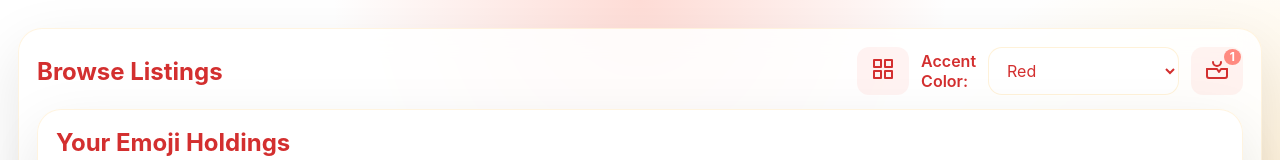
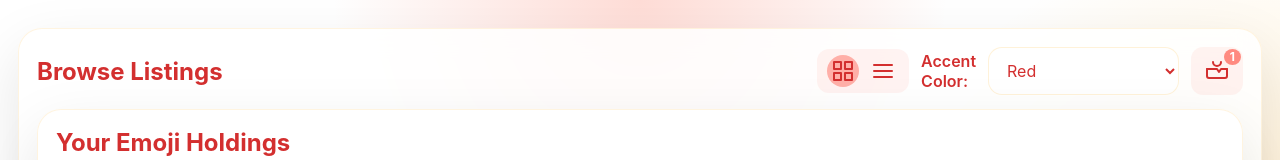
Before and after one commit to pri-m-05/emoji-exchange, a React (Vite) app in the folder emoji-exchange-starter/: page / in a window 1280 px wide. Shown: the top 160 px of the page. Built offline with nearby package versions, Linux system fonts and the light colour scheme.

Commit message:
Show both view toggle icons with highlight circle on selected

```diff
--- a/emoji-exchange-starter/src/App.tsx
+++ b/emoji-exchange-starter/src/App.tsx
@@ -66,21 +66,73 @@ export default function App() {
         <div className="panel-header" style={{ display: "flex", justifyContent: "space-between", alignItems: "center" }}>
           <h2>Browse Listings</h2>
           <div style={{ display: "flex", gap: "12px", alignItems: "center" }}>
-            <button className="button button-secondary" onClick={toggleView} aria-label="Toggle view">
-              {viewMode === "grid" ? (
-                <svg xmlns="http://www.w3.org/2000/svg" width="24" height="24" fill="none" stroke="currentColor" strokeWidth="2" strokeLinecap="round" strokeLinejoin="round" aria-hidden="true" focusable="false" viewBox="0 0 24 24">
+            <button
+              className="button button-secondary"
+              onClick={toggleView}
+              aria-label="Toggle view"
+              style={{
+                display: "flex",
+                gap: "8px",
+                padding: "6px 10px",
+                alignItems: "center",
+                borderRadius: "12px"
+              }}
+            >
+              <span
+                className={`view-icon ${viewMode === "grid" ? "selected" : ""}`}
+                aria-hidden="true"
+                style={{
+                  display: "flex",
+                  alignItems: "center",
+                  justifyContent: "center",
+                  borderRadius: "50%",
+                  padding: "4px"
+                }}
+              >
+                <svg
+                  xmlns="http://www.w3.org/2000/svg"
+                  width="24"
+                  height="24"
+                  fill="none"
+                  stroke="currentColor"
+                  strokeWidth="2"
+                  strokeLinecap="round"
+                  strokeLinejoin="round"
+                  viewBox="0 0 24 24"
+                >
                   <rect x="3" y="3" width="7" height="7"></rect>
                   <rect x="14" y="3" width="7" height="7"></rect>
                   <rect x="14" y="14" width="7" height="7"></rect>
                   <rect x="3" y="14" width="7" height="7"></rect>
                 </svg>
-              ) : (
-                <svg xmlns="http://www.w3.org/2000/svg" width="24" height="24" fill="none" stroke="currentColor" strokeWidth="2" strokeLinecap="round" strokeLinejoin="round" aria-hidden="true" focusable="false" viewBox="0 0 24 24">
+              </span>
+              <span
+                className={`view-icon ${viewMode === "compact" ? "selected" : ""}`}
+                aria-hidden="true"
+                style={{
+                  display: "flex",
+                  alignItems: "center",
+                  justifyContent: "center",
+                  borderRadius: "50%",
+                  padding: "4px"
+                }}
+              >
+                <svg
+                  xmlns="http://www.w3.org/2000/svg"
+                  width="24"
+                  height="24"
+                  fill="none"
+                  stroke="currentColor"
+                  strokeWidth="2"
+                  strokeLinecap="round"
+                  strokeLinejoin="round"
+                  viewBox="0 0 24 24"
+                >
                   <line x1="3" y1="6" x2="21" y2="6"></line>
                   <line x1="3" y1="12" x2="21" y2="12"></line>
                   <line x1="3" y1="18" x2="21" y2="18"></line>
                 </svg>
-              )}
+              </span>
             </button>
             <label htmlFor="accent-select" style={{ color: "var(--color-text-primary)", fontWeight: 600 }}>
               Accent Color:
--- a/emoji-exchange-starter/src/styles.css
+++ b/emoji-exchange-starter/src/styles.css
@@ -392,3 +392,14 @@ textarea {
 .dark .compact-list-item {
   background: var(--color-panel-bg);
 }
+
+/* Styles for view toggle icons with highlight circle */
+.view-icon {
+  color: var(--color-text-primary);
+  transition: background-color 0.3s ease, color 0.3s ease;
+}
+
+.view-icon.selected {
+  background-color: var(--color-accent-pink-light);
+  color: var(--color-accent-purple);
+}
```
Also changed, not shown: 5 other files (tests, documents, lock files or other folders).
